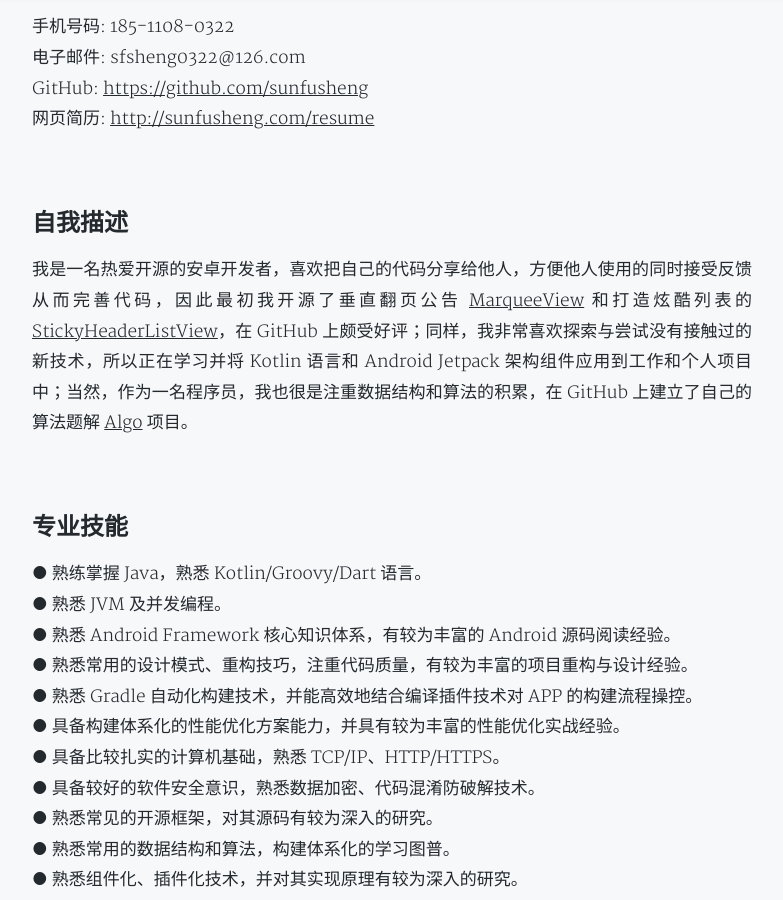
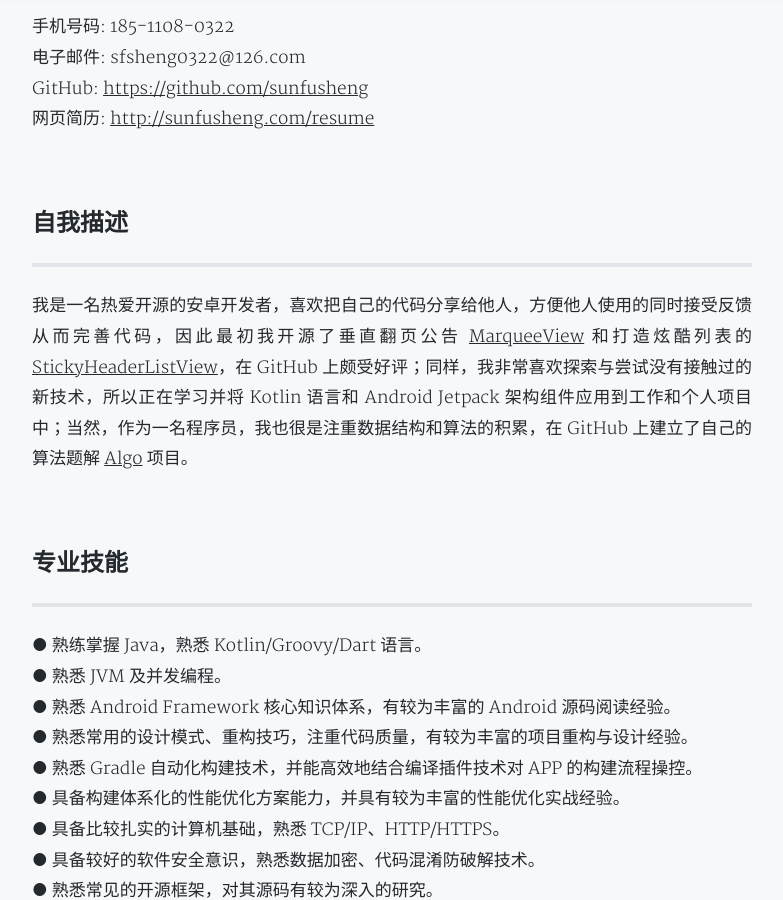
Before and after one commit to sunfusheng/sunfusheng.github.io, a Jekyll site: the page built from resume.md, in a window 1280 px wide and 900 px high, scrolled down 694 px. Shown: the whole window, without its empty margins (248-1031 px from the left). Built offline with Jekyll 4.4.1, drawn with Linux system fonts in a browser that asks for light colours; nearby versions of some CDN libraries; a style sheet for code colours, icons or effects is not loaded.

Commit message:
modify persional resume

```diff
--- a/resume.md
+++ b/resume.md
@@ -22,12 +22,14 @@ GitHub: [https://github.com/sunfusheng](https://github.com/sunfusheng)
 <br/>
 
 ## 自我描述
+***
 
 我是一名热爱开源的安卓开发者，喜欢把自己的代码分享给他人，方便他人使用的同时接受反馈从而完善代码，因此最初我开源了垂直翻页公告 [MarqueeView](https://github.com/sunfusheng/MarqueeView) 和打造炫酷列表的 [StickyHeaderListView](https://github.com/sunfusheng/StickyHeaderListView)，在 GitHub 上颇受好评；同样，我非常喜欢探索与尝试没有接触过的新技术，所以正在学习并将 Kotlin 语言和 Android Jetpack 架构组件应用到工作和个人项目中；当然，作为一名程序员，我也很是注重数据结构和算法的积累，在 GitHub 上建立了自己的算法题解 [Algo](https://github.com/sunfusheng/Algo) 项目。
 
 <br/>
 
 ## 专业技能
+***
 
 ● 熟练掌握 Java，熟悉 Kotlin/Groovy/Dart 语言。
 ● 熟悉 JVM 及并发编程。
@@ -130,3 +132,6 @@ GitHub: [https://github.com/sunfusheng](https://github.com/sunfusheng)
 
 ● 喜欢探索与尝试没有接触过的新技术，热爱开源。
 ● 业余时间喜欢看书，有长期的个人健身习惯。
+
+
+<br/>
```
